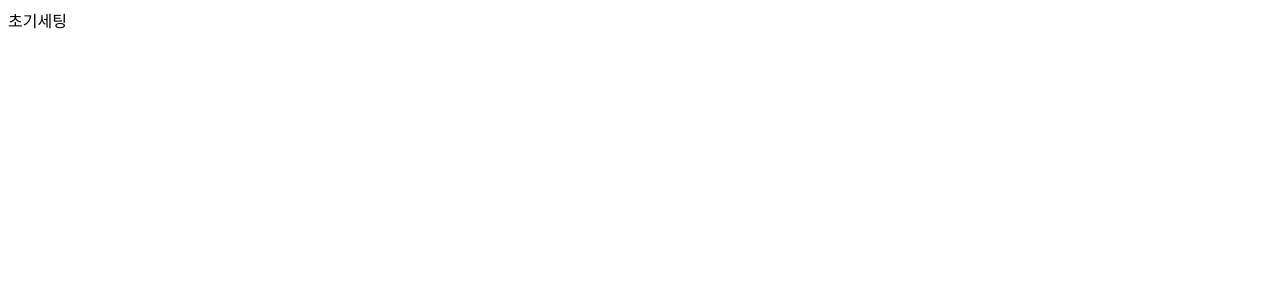
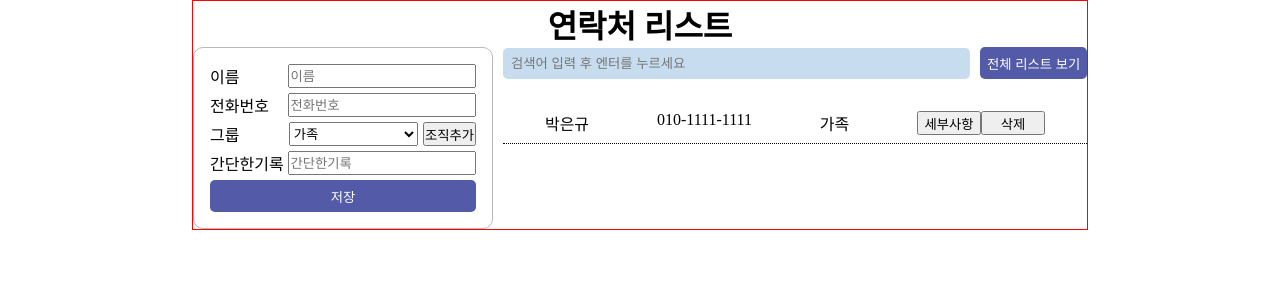
Before and after one commit to JunYoung02/React-Contact-Info, a React (Vite) app: page / in a window 1280 px wide. Shown: the top 300 px of the page. Built offline with nearby package versions, Linux system fonts and the light colour scheme.

Commit message:
design: 퍼블리싱 완료

```diff
--- a/src/App.css
+++ b/src/App.css
@@ -0,0 +1,102 @@
+* {
+  margin: 0;
+  padding: 0;
+  box-sizing: border-box;
+}
+body {
+  width: 70%;
+  margin: 0 auto;
+  border: 1px solid red;
+  display: flex;
+}
+#root {
+  width: 100%;
+}
+h1 {
+  text-align: center;
+}
+main {
+  display: flex;
+  gap: 10px;
+}
+/* form */
+form {
+  /* width: 50%; */
+  min-width: 300px;
+  display: flex;
+  flex-direction: column;
+  gap: 5px;
+  border: 1px solid #b9b9b9;
+  padding: 1rem;
+  border-radius: 10px;
+}
+form div {
+  display: flex;
+  justify-content: space-between;
+}
+form label {
+  width: 7rem;
+}
+form input {
+  width: 100%;
+}
+form .submitBtn,
+.searchCon button {
+  width: 100%;
+  height: 2rem;
+  border: none;
+  background-color: #535ba8;
+  color: #fff;
+  border-radius: 5px;
+  cursor: pointer;
+}
+form .selectCon {
+  width: 100%;
+  display: flex;
+}
+form .selectCon div {
+  width: 100%;
+  display: flex;
+  gap: 5px;
+}
+form .selectCon div select {
+  flex: 1;
+}
+
+/* search container */
+.searchCon {
+  width: 100%;
+  display: flex;
+  align-items: center;
+  gap: 10px;
+}
+.searchCon input {
+  padding: 0.5rem;
+  border: none;
+  background-color: #c7ddef;
+  border-radius: 5px;
+  width: 100%;
+}
+.searchCon button {
+  width: 8rem;
+  min-width: 8em;
+}
+
+/* info */
+.infoCon {
+  width: 100%;
+  min-width: 300px;
+}
+.info {
+  display: flex;
+  justify-content: space-around;
+  margin-top: 1.5rem;
+  padding: 0.5rem;
+  border-bottom: 1px dotted black;
+}
+.info .btnCon {
+  display: flex;
+}
+.info .btnCon button {
+  min-width: 4rem;
+}
--- a/src/App.jsx
+++ b/src/App.jsx
@@ -1,5 +1,30 @@
+import "./App.css";
+import Header from "./components/header/Header";
+import Input from "./components/inputCon/Input";
+import Select from "./components/inputCon/Select";
+import SaveBtn from "./components/inputCon/SaveBtn";
+import Search from "./components/listArea/Search";
+import InfoList from "./components/listArea/InfoList";
+
 function App() {
-  return <>초기세팅</>;
+  return (
+    <>
+      <Header />
+      <main>
+        <form>
+          <Input name="이름" />
+          <Input name="전화번호" />
+          <Select />
+          <Input name="간단한기록" />
+          <SaveBtn />
+        </form>
+        <div className="infoCon">
+          <Search />
+          <InfoList />
+        </div>
+      </main>
+    </>
+  );
 }
 
 export default App;
--- /dev/null
+++ b/src/components/header/Header.jsx
@@ -0,0 +1,5 @@
+function Header() {
+  return <h1>연락처 리스트</h1>;
+}
+
+export default Header;
--- /dev/null
+++ b/src/components/inputCon/Input.jsx
@@ -0,0 +1,10 @@
+function Input({ name }) {
+  return (
+    <div>
+      <label htmlFor={name}>{name}</label>
+      <input type="text" placeholder={name} id={name} />
+    </div>
+  );
+}
+
+export default Input;
--- /dev/null
+++ b/src/components/inputCon/SaveBtn.jsx
@@ -0,0 +1,5 @@
+function SaveBtn() {
+  return <button className="submitBtn">저장</button>;
+}
+
+export default SaveBtn;
--- /dev/null
+++ b/src/components/inputCon/Select.jsx
@@ -0,0 +1,17 @@
+function Select() {
+  return (
+    <div className="selectCon">
+      <label htmlFor="그룹">그룹</label>
+      <div>
+        <select id="그룹">
+          <option value="가족">가족</option>
+          <option value="직장">직장</option>
+          <option value="친구">친구</option>
+        </select>
+        <button>조직추가</button>
+      </div>
+    </div>
+  );
+}
+
+export default Select;
--- /dev/null
+++ b/src/components/listArea/InfoList.jsx
@@ -0,0 +1,16 @@
+function InfoList() {
+  return (
+    <div className="info">
+      <span>박은규</span>
+      <span>010-1111-1111</span>
+      <span>가족</span>
+
+      <div className="btnCon">
+        <button>세부사항</button>
+        <button>삭제</button>
+      </div>
+    </div>
+  );
+}
+
+export default InfoList;
--- /dev/null
+++ b/src/components/listArea/Search.jsx
@@ -0,0 +1,10 @@
+function Search() {
+  return (
+    <div className="searchCon">
+      <input type="text" placeholder="검색어 입력 후 엔터를 누르세요" />
+      <button>전체 리스트 보기</button>
+    </div>
+  );
+}
+
+export default Search;
```
